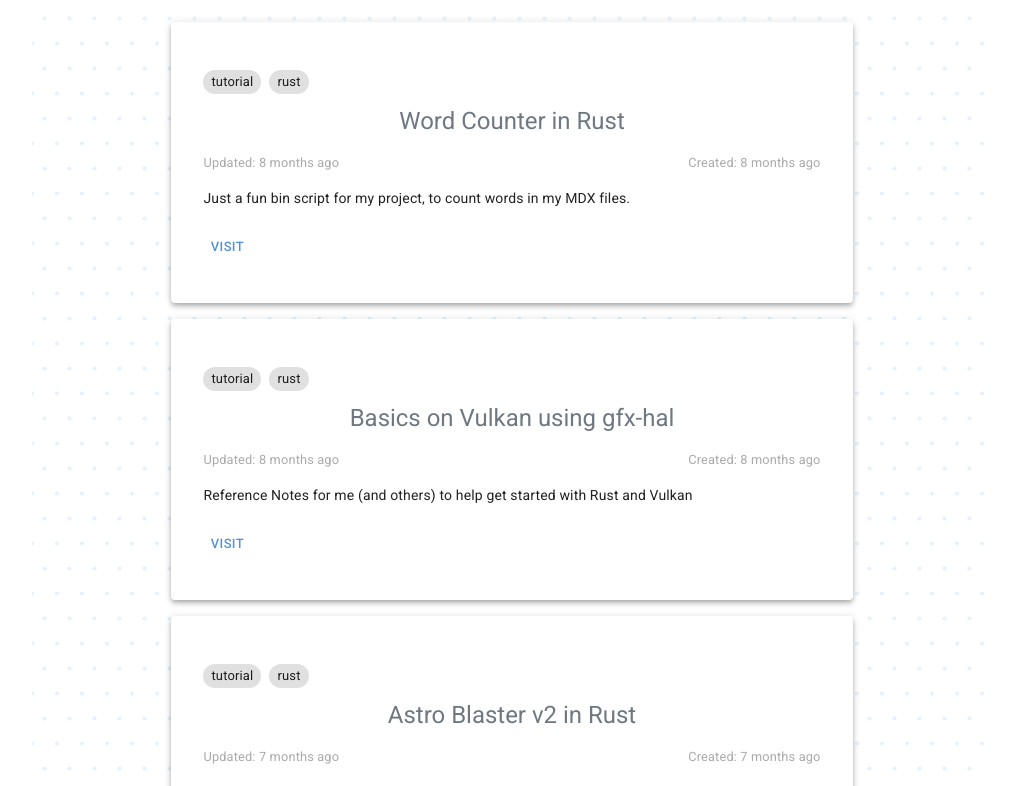
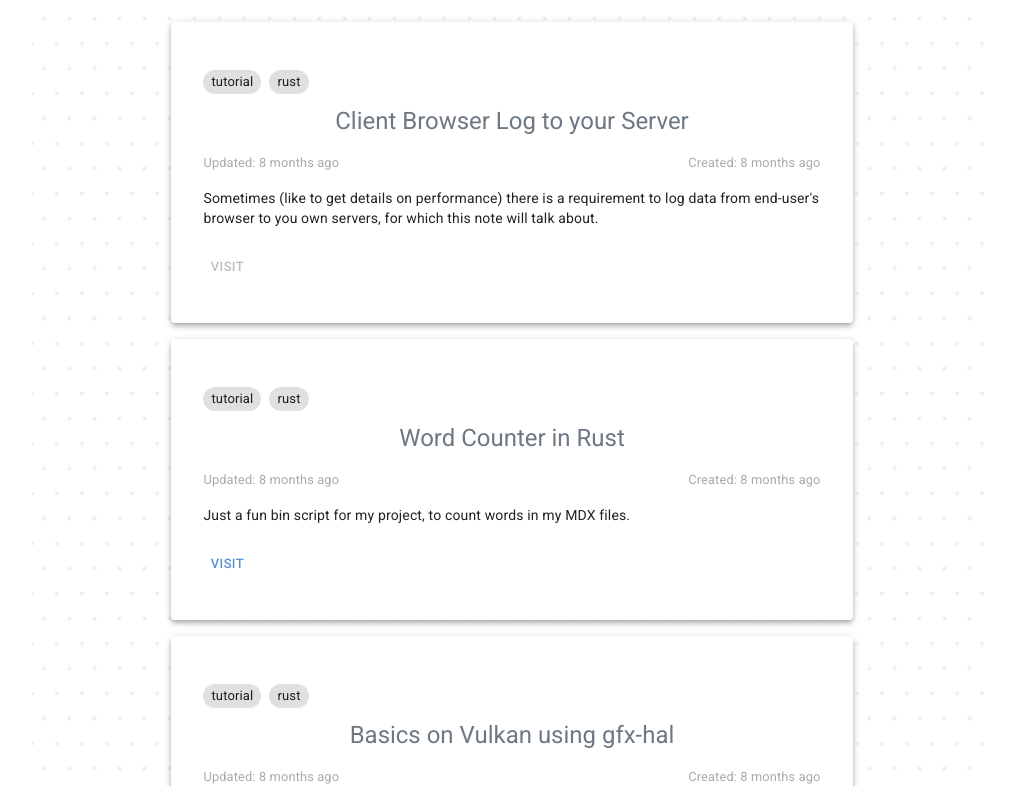
Before and after one commit to Shub1427/Shub1427.github.io, a Next.js app: page / in a window 1280 px wide. Shown: the part 494-1280 px from the top of the page, without its empty margins (128-1143 px from the left). Built offline with nearby package versions, Linux system fonts and the light colour scheme.

Commit message:
feat: add upload-logs log-n-log library concept

```diff
--- a/components/archive-list.tsx
+++ b/components/archive-list.tsx
@@ -111,7 +111,11 @@
                 </CardContent>
                 <CardActions>
                   <Link href={page.link}>
-                    <Button color="primary" size="small">
+                    <Button
+                      disabled={!page.isPublished}
+                      color="primary"
+                      size="small"
+                    >
                       Visit
                     </Button>
                   </Link>
--- a/constants/archive-list.ts
+++ b/constants/archive-list.ts
@@ -8,19 +8,34 @@
   description: React.ReactNode;
   tags: Tags[];
   updateAt: Date;
+  isPublished: boolean;
 }
 
 // I know, it is good to have a DB and a Backend, but
 // for simplicity and saving cost, I am ignoring the Backend
 export const archiveList: IArchiveItem[] = [
   {
-    key: 'astro-v2',
-    link: '/astro-v2',
-    title: 'Astro Blaster v2 in Rust',
-    description: 'A very minimal game making tutorial in Rust using ggez',
+    key: 'upload-client-logs',
+    link: '/upload-client-logs',
+    title: 'Client Browser Log to your Server',
+    description:
+      "Sometimes (like to get details on performance) there is a requirement to log data \
+      from end-user's browser to you own servers, for which this note will talk about.",
     tags: [Tags.TUTORIAL, Tags.RUST],
-    createdAt: new Date('2020/04/10'),
-    updateAt: new Date('2020/04/12'),
+    createdAt: new Date('2020/04/29 08:30:00'),
+    updateAt: new Date('2020/04/28 22:30:00'),
+    isPublished: false,
+  },
+  {
+    key: 'word-counter',
+    link: '/word-counter',
+    title: 'Word Counter in Rust',
+    description:
+      'Just a fun bin script for my project, to count words in my MDX files.',
+    tags: [Tags.TUTORIAL, Tags.RUST],
+    createdAt: new Date('2020/04/26 22:00:00'),
+    updateAt: new Date('2020/04/26 22:00:00'),
+    isPublished: true,
   },
   {
     key: 'gfx-hal-basics',
@@ -31,15 +46,16 @@
     tags: [Tags.TUTORIAL, Tags.RUST],
     createdAt: new Date('2020/04/26 10:00:00'),
     updateAt: new Date('2020/04/26 16:00:00'),
+    isPublished: false,
   },
   {
-    key: 'word-counter',
-    link: '/word-counter',
-    title: 'Word Counter in Rust',
-    description:
-      'Just a fun bin script for my project, to count words in my MDX files.',
+    key: 'astro-v2',
+    link: '/astro-v2',
+    title: 'Astro Blaster v2 in Rust',
+    description: 'A very minimal game making tutorial in Rust using ggez',
     tags: [Tags.TUTORIAL, Tags.RUST],
-    createdAt: new Date('2020/04/26 22:00:00'),
-    updateAt: new Date('2020/04/26 22:00:00'),
+    createdAt: new Date('2020/04/10'),
+    updateAt: new Date('2020/04/12'),
+    isPublished: false,
   },
 ];
```
Also changed, not shown: pages/upload-client-logs.md (added, +47 -0 lines), pages/word-counter.md (+3 -0 lines).
